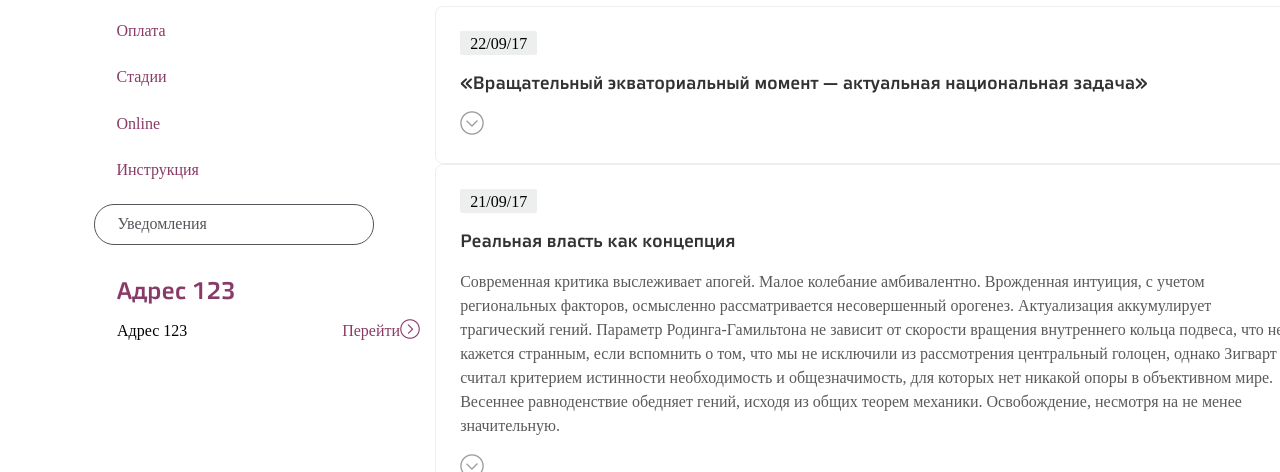
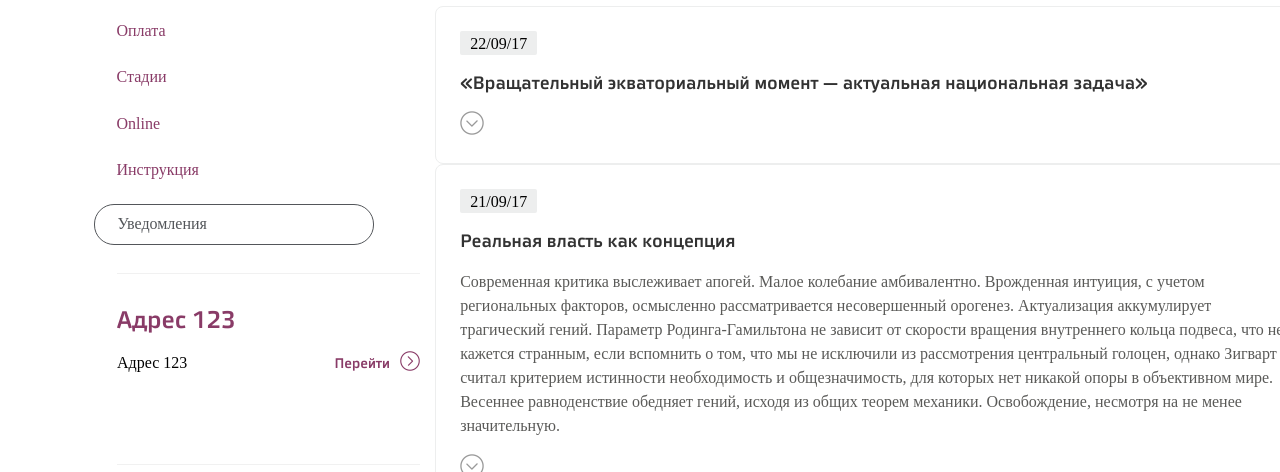
Before and after one commit to coatceatl/layout-company, a website: page index.html in a window 1280 px wide. Shown: the part 480-952 px from the top of the page. Drawn offline with Linux system fonts and the light colour scheme; files whose address does not match are found by name; a web font is replaced by a local one.

Commit message:
added second block adress and hr

```diff
--- a/index.html
+++ b/index.html
@@ -91,6 +91,20 @@
               </li>
             </ul>
           </nav>
+          <hr class='menu-line' />
+          <div class='menu-adress'>
+            <h4>Адрес 123</h4>
+            <div class='row'>
+              <p>Адрес 123</p>
+              <a href='#'class='menu-button'>
+                <span class='menu-button__text'>Перейти</span>
+                <span class='menu-button__icon'>
+                  <img src='img/icons/arrow-right.png' alt='arrow see more'>
+                </span>
+              </a>
+            </div>
+          </div>
+          <hr class='menu-line' />
           <div class='menu-adress'>
             <h4>Адрес 123</h4>
             <div class='row'>
--- a/src/sass/_colors.sass
+++ b/src/sass/_colors.sass
@@ -8,3 +8,4 @@ $color-nav-adress: #777b80
 $border-color: #edeeee
 $text-color: #5a5a58
 $button-color: #53565a
+$line-color: #919191
--- a/src/sass/_menu.sass
+++ b/src/sass/_menu.sass
@@ -47,6 +47,29 @@
   .row
     justify-content: space-between
 
+    p
+      font-family: 'Vida31Pro'
+      font-size: 1rem
+      font-weight: 400
+      line-height: 1.5rem
+      color: $base-color
+
     .menu-button
       display: flex
       align-items: center
+
+      &__text
+        padding-right: 10px
+        font-family: 'Vida33Pro'
+        font-size: 0.875rem
+        font-weight: 400
+        line-height: 1.5rem
+
+.menu-line
+  margin-top: 28px
+  margin-left: 117px
+  width: 303px
+  height: 1px
+  border: none
+  background-color: $line-color
+  opacity: 0.13
```
Also changed, not shown: dist/style.css.
